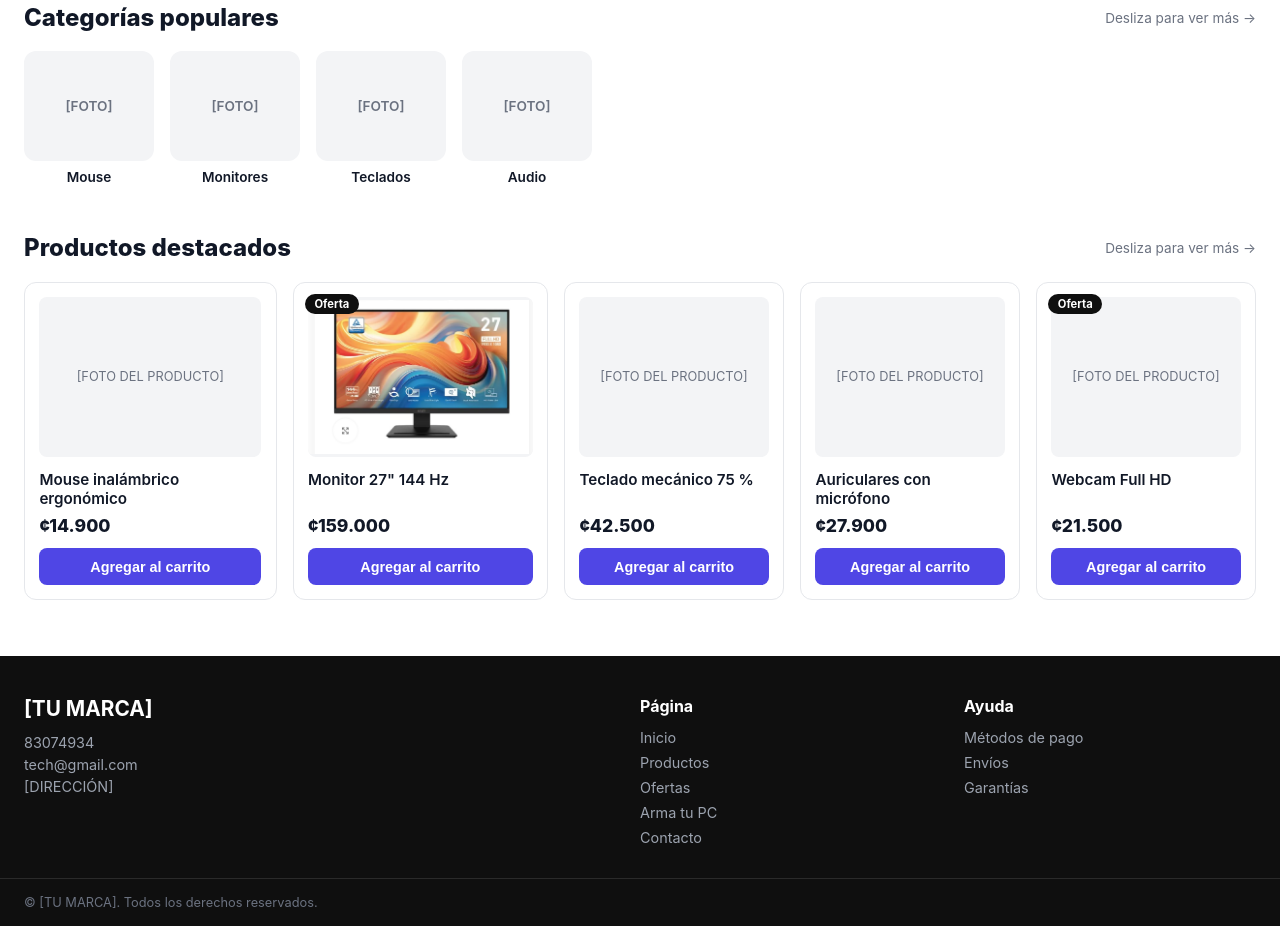
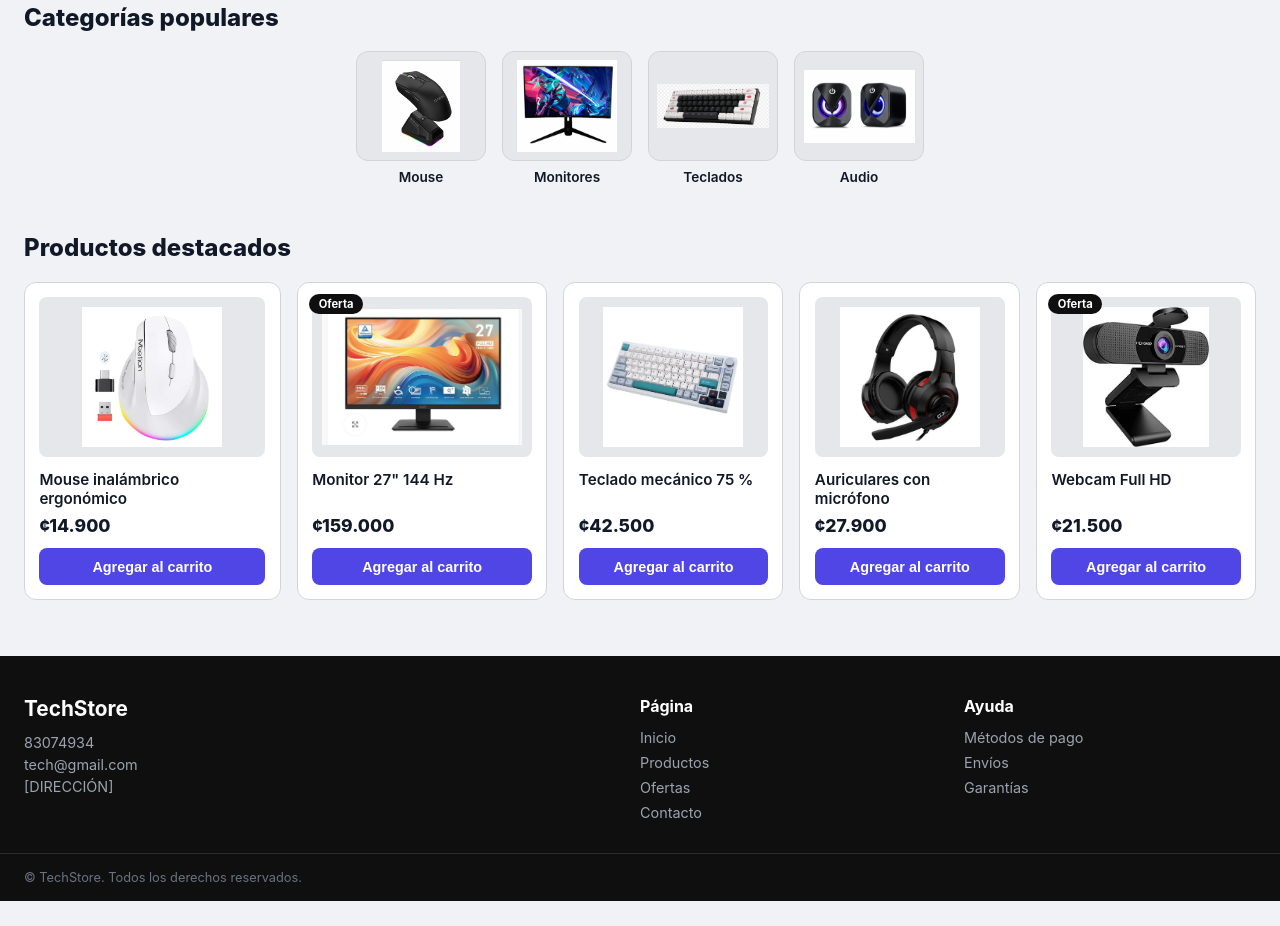
Before and after one commit to Spencer1210/Proyecto_3_Dise-o, a plain HTML site: page Frontend/pantalla-principal.html in a window 1280 px wide. Shown: the part 701-1627 px from the top of the page. After the commit the page ends 1602 px from the top, so only its background shows below. Drawn offline with Linux system fonts and the light colour scheme.

Commit message:
Menu
Se ajusto codigo y se añadieron imagenes

```diff
--- a/Frontend/pantalla-principal.html
+++ b/Frontend/pantalla-principal.html
@@ -11,7 +11,7 @@
     <!-- Barra superior de datos -->
     <div class="topbar">
         <div class="topbar-inner">
-            <span>Datos: 83074934 · tech@gmail.com · [HORARIO]</span>
+            <span>Datos: 83074934 · tech@gmail.com</span>
             <span>Envíos a todo el país</span>
         </div>
     </div>
@@ -19,13 +19,11 @@
     <!-- Header principal -->
     <header class="header">
         <div class="header-inner">
-            <a href="/" class="marca">[TU MARCA]</a>
+            <a href="/" class="marca">TechStore</a>
             <div class="buscador">
                 <input type="text" placeholder="Búsqueda de productos...">
             </div>
             <nav class="header-nav">
-                <a href="/" id="linkAcceso">ACCESO / REGISTRO</a>
-                <a href="#">FAVORITOS</a>
                 <a href="#" id="linkCarrito">CARRITO <span id="carritoTotal">¢0</span></a>
             </nav>
         </div>
@@ -35,11 +33,9 @@
     <nav class="navbar">
         <div class="navbar-inner">
             <a href="#">VER CATEGORÍAS</a>
-            <a href="#">ARMA TU PC</a>
             <a href="#">NUESTRAS TIENDAS</a>
             <a href="#">MÉTODOS DE PAGO</a>
             <a href="#">INFORMACIÓN</a>
-            <a href="#" class="ofertas-link">OFERTAS</a>
         </div>
     </nav>
 
@@ -61,13 +57,32 @@
     <section class="seccion">
         <div class="seccion-header">
             <h2>Categorías populares</h2>
-            <a href="#" class="desliza">Desliza para ver más →</a>
         </div>
         <div class="carrusel categorias">
-            <div class="cat"><div class="cat-foto">[FOTO]</div><span>Mouse</span></div>
-            <div class="cat"><div class="cat-foto">[FOTO]</div><span>Monitores</span></div>
-            <div class="cat"><div class="cat-foto">[FOTO]</div><span>Teclados</span></div>
-            <div class="cat"><div class="cat-foto">[FOTO]</div><span>Audio</span></div>
+            <div class="cat">
+                <div class="cat-foto">
+                    <img src="img/mouse.png" alt="Mouse">
+                </div>
+                <span>Mouse</span>
+            </div>
+            <div class="cat">
+                <div class="cat-foto">
+                    <img src="img/Monitor.png" alt="Monitores">
+                </div>
+                <span>Monitores</span>
+            </div>
+            <div class="cat">
+                <div class="cat-foto">
+                    <img src="img/Teclado.png" alt="Teclados">
+                </div>
+                <span>Teclados</span>
+            </div>
+            <div class="cat">
+                <div class="cat-foto">
+                    <img src="img/Parlante.png" alt="Audio">
+                </div>
+                <span>Audio</span>
+            </div>
         </div>
     </section>
 
@@ -75,11 +90,12 @@
     <section class="seccion">
         <div class="seccion-header">
             <h2>Productos destacados</h2>
-            <a href="#" class="desliza">Desliza para ver más →</a>
         </div>
         <div class="carrusel productos">
             <div class="producto">
-                <div class="prod-foto">[FOTO DEL PRODUCTO]</div>
+                <div class="prod-foto">
+                    <img src="img/MouseErgonomica.png" alt="Mouse inalámbrico ergonómico">
+                </div>
                 <div class="prod-nombre">Mouse inalámbrico ergonómico</div>
                 <div class="prod-precio">¢14.900</div>
                 <button class="btn-add-cart" data-precio="14900">Agregar al carrito</button>
@@ -94,20 +110,26 @@
                 <button class="btn-add-cart" data-precio="159000">Agregar al carrito</button>
             </div>
             <div class="producto">
-                <div class="prod-foto">[FOTO DEL PRODUCTO]</div>
+                <div class="prod-foto">
+                    <img src="img/TecladoMecanico.png" alt="Teclado mecánico 75 %">
+                </div>
                 <div class="prod-nombre">Teclado mecánico 75 %</div>
                 <div class="prod-precio">¢42.500</div>
                 <button class="btn-add-cart" data-precio="42500">Agregar al carrito</button>
             </div>
             <div class="producto">
-                <div class="prod-foto">[FOTO DEL PRODUCTO]</div>
+                <div class="prod-foto">
+                    <img src="img/AuricularesMicro.png" alt="Auriculares con micrófono">
+                </div>
                 <div class="prod-nombre">Auriculares con micrófono</div>
                 <div class="prod-precio">¢27.900</div>
                 <button class="btn-add-cart" data-precio="27900">Agregar al carrito</button>
             </div>
             <div class="producto">
                 <span class="badge">Oferta</span>
-                <div class="prod-foto">[FOTO DEL PRODUCTO]</div>
+                <div class="prod-foto">
+                    <img src="img/WerbcamHD.png" alt="Webcam Full HD">
+                </div>
                 <div class="prod-nombre">Webcam Full HD</div>
                 <div class="prod-precio">¢21.500</div>
                 <button class="btn-add-cart" data-precio="21500">Agregar al carrito</button>
@@ -119,7 +141,7 @@
     <footer class="footer">
         <div class="footer-inner">
             <div class="footer-col footer-marca">
-                <h3>[TU MARCA]</h3>
+                <h3>TechStore</h3>
                 <p>83074934</p>
                 <p>tech@gmail.com</p>
                 <p>[DIRECCIÓN]</p>
@@ -129,7 +151,6 @@
                 <a href="#">Inicio</a>
                 <a href="#">Productos</a>
                 <a href="#">Ofertas</a>
-                <a href="#">Arma tu PC</a>
                 <a href="#">Contacto</a>
             </div>
             <div class="footer-col">
@@ -139,7 +160,7 @@
                 <a href="#">Garantías</a>
             </div>
         </div>
-        <div class="footer-copy">© [TU MARCA]. Todos los derechos reservados.</div>
+        <div class="footer-copy">© TechStore. Todos los derechos reservados.</div>
     </footer>
 
     <script src="main.js"></script>
--- a/Frontend/styles.css
+++ b/Frontend/styles.css
@@ -16,7 +16,7 @@
 
 body {
     font-family: -apple-system, BlinkMacSystemFont, 'Segoe UI', Roboto, Arial, sans-serif;
-    background: #ffffff;
+    background: #f0f2f5;
     color: var(--texto);
 }
 
@@ -134,7 +134,6 @@ input::placeholder { color: #9ca3af; }
     display: flex; gap: 2rem; align-items: center; font-size: 0.85rem; font-weight: 700; letter-spacing: 0.02em;
 }
 .navbar-inner a:hover { color: var(--morado); }
-.ofertas-link { margin-left: auto; color: var(--morado); }
 
 .hero { background: linear-gradient(135deg, var(--morado-fondo) 0%, var(--morado-oscuro) 100%); color: #fff; }
 .hero-inner { max-width: 1280px; margin: 0 auto; padding: 3rem 1.5rem; display: flex; align-items: center; gap: 2rem; }
@@ -164,24 +163,49 @@ input::placeholder { color: #9ca3af; }
 .seccion { max-width: 1280px; margin: 2.5rem auto; padding: 0 1.5rem; }
 .seccion-header { display: flex; justify-content: space-between; align-items: center; margin-bottom: 1.2rem; }
 .seccion-header h2 { font-size: 1.5rem; font-weight: 800; }
-.desliza { font-size: 0.85rem; color: var(--texto-suave); }
-.desliza:hover { color: var(--morado); }
 
 .carrusel { display: flex; gap: 1rem; overflow-x: auto; padding-bottom: 0.5rem; }
+.carrusel.categorias { justify-content: center; }
 .carrusel::-webkit-scrollbar { height: 8px; }
 .carrusel::-webkit-scrollbar-thumb { background: var(--morado); border-radius: 8px; }
 
 .cat { min-width: 130px; text-align: center; font-size: 0.85rem; font-weight: 600; }
 .cat-foto {
-    width: 130px; height: 110px; background: var(--gris-claro); border-radius: 12px;
-    display: flex; align-items: center; justify-content: center; color: var(--texto-suave); margin-bottom: 0.5rem;
+    width: 130px;
+    height: 110px;
+    background: #e5e7eb;
+    border-radius: 12px;
+    display: flex;
+    align-items: center;
+    justify-content: center;
+    color: var(--texto-suave);
+    margin-bottom: 0.5rem;
+    overflow: hidden;
+    padding: 8px;
+    border: 1px solid #d1d5db;
+}
+.cat-foto img {
+    max-width: 100%;
+    max-height: 100%;
+    object-fit: contain;
+    display: block;
+    margin: 0 auto;
 }
 
-.producto { min-width: 220px; border: 1px solid var(--gris-borde); border-radius: 12px; padding: 0.9rem; position: relative; display: flex; flex-direction: column; }
+.producto {
+    min-width: 220px;
+    border: 1px solid #d1d5db;
+    border-radius: 12px;
+    padding: 0.9rem;
+    position: relative;
+    display: flex;
+    flex-direction: column;
+    background: #ffffff;
+}
 .prod-foto {
     width: 100%;
     height: 160px;
-    background: var(--gris-claro);
+    background: #e5e7eb;
     border-radius: 8px;
     display: flex;
     align-items: center;
@@ -190,11 +214,14 @@ input::placeholder { color: #9ca3af; }
     font-size: 0.8rem;
     margin-bottom: 0.8rem;
     overflow: hidden;
+    padding: 10px;
 }
 .prod-foto img {
-    width: 100%;
-    height: 100%;
+    max-width: 100%;
+    max-height: 100%;
     object-fit: contain;
+    display: block;
+    margin: 0 auto;
 }
 .badge {
     position: absolute; top: 0.7rem; left: 0.7rem; background: var(--negro); color: #fff;
@@ -231,7 +258,6 @@ input::placeholder { color: #9ca3af; }
     .hero-foto { width: 100%; }
     .footer-inner { grid-template-columns: 1fr; }
     .navbar-inner { flex-wrap: wrap; gap: 1rem; }
-    .ofertas-link { margin-left: 0; }
 }
 @media (max-width: 640px) {
     .login-form-section { padding: 1.5rem; }
```
Also changed, not shown: Frontend/img/AuricularesMicro.png (added), Frontend/img/Monitor.png (added), Frontend/img/MouseErgonomica.png (added), Frontend/img/Parlante.png (added), Frontend/img/Teclado.png (added), Frontend/img/TecladoMecanico.png (added), Frontend/img/WerbcamHD.png (added), Frontend/img/mouse.png (added).
